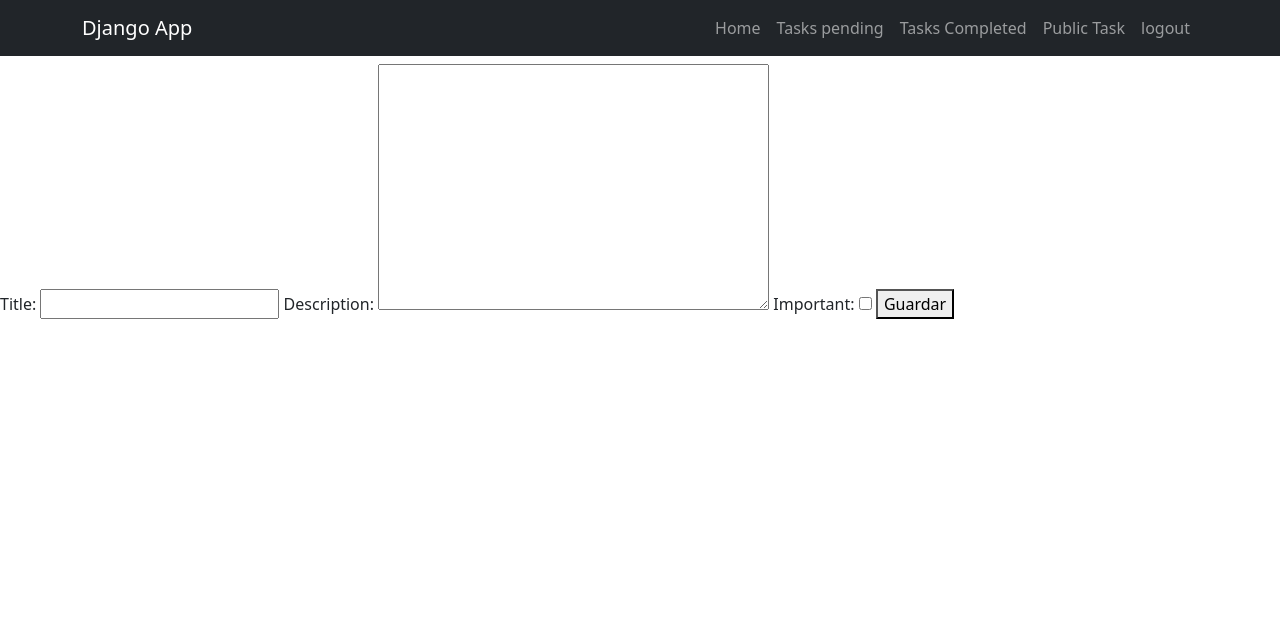
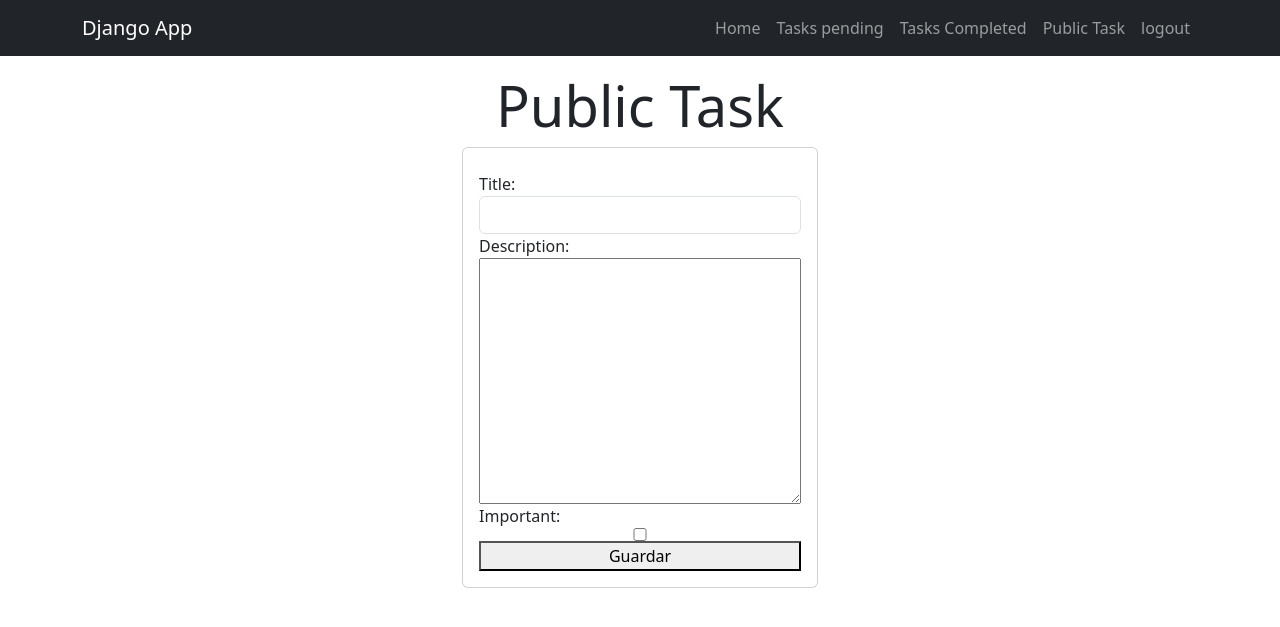
Before and after one commit to castrogarciajs/Be-the-change, a Django app: page /create/task/ in a window 1280 px wide. Shown: the top 627 px of the page. Run offline with Django 4.2, Linux system fonts and the light colour scheme; the visitor is signed in with stand-in values (Sample User, id 1).

Commit message:
styles form

```diff
--- a/tasks/forms.py
+++ b/tasks/forms.py
@@ -1,8 +1,11 @@
-from django.forms import ModelForm
+from django import forms
 from .models import Task
 
 
-class CreateTask(ModelForm):
+class CreateTask(forms.ModelForm):
     class Meta:
         model = Task
         fields = ['title', 'description', 'important']
+        widgets = {
+            'title': forms.TextInput(attrs={'class': 'form-control'})
+        }
--- a/tasks/templates/pages/Create_Task.html
+++ b/tasks/templates/pages/Create_Task.html
@@ -1,8 +1,15 @@
 {% include '../layouts/Header.html' %} {% include './../partials/Navbar.html' %}
 
-<form action="" method="POST">
-  <h2>{{error}}</h2>
-  {% csrf_token %} {{form}}
-  <button type="submit">Guardar</button>
-</form>
+<main class="container py5">
+  <h2 class="display-4 text-center mt-3">Public Task</h2>
+  <div class="row">
+    <div class="col-md-4 offset-md-4">
+      <form action="" method="POST" class="card card-body">
+        <h2>{{error}}</h2>
+        {% csrf_token %} {{form}}
+        <button type="submit">Guardar</button>
+      </form>
+    </div>
+  </div>
+</main>
 {% include '../layouts/Footer.html' %}
```
